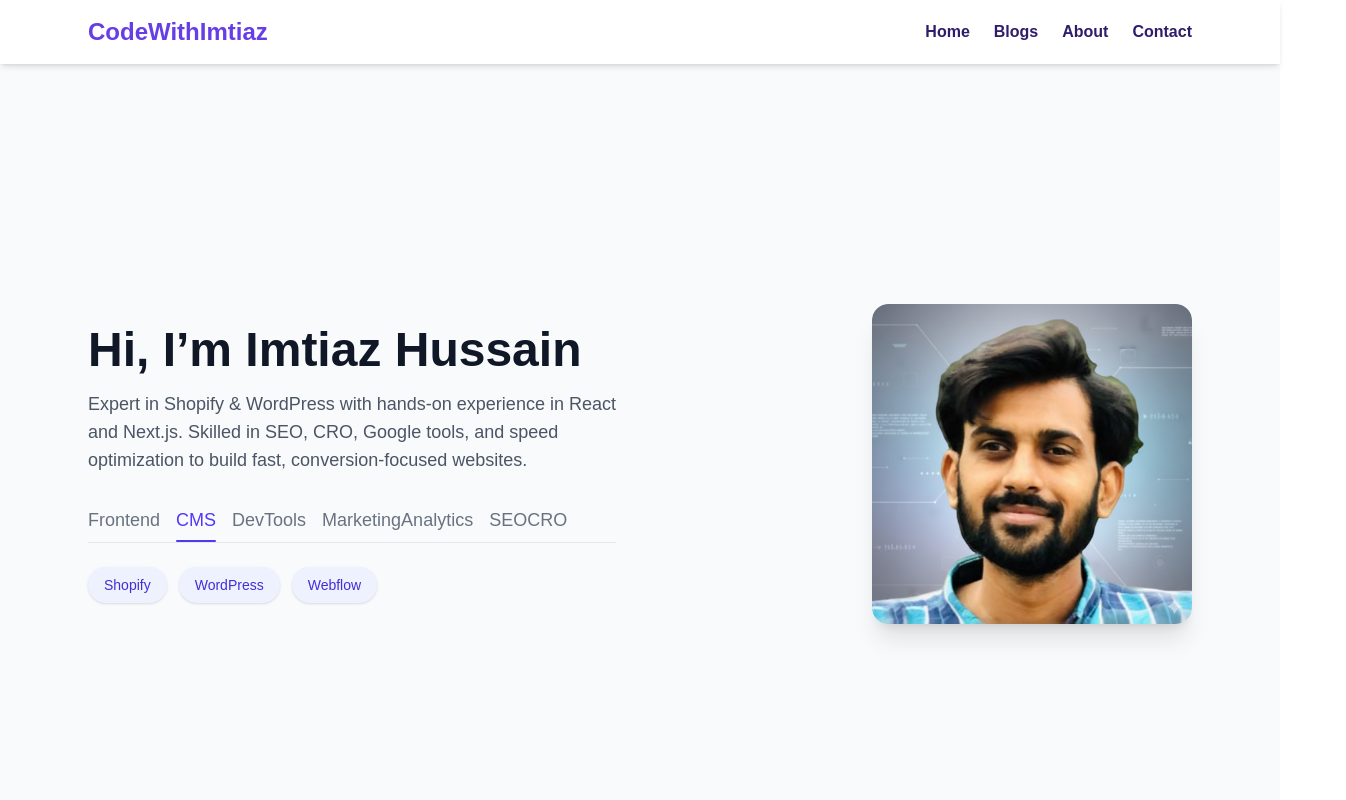
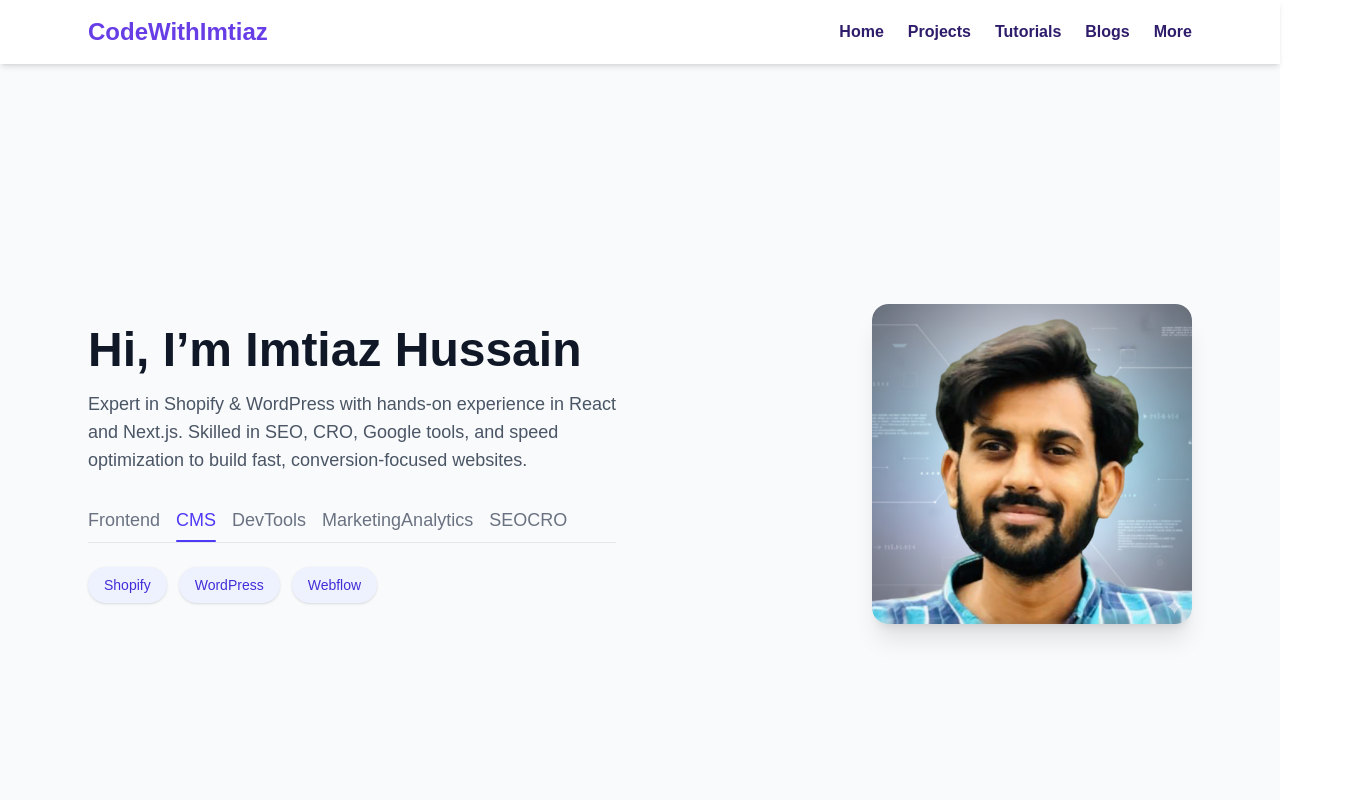
Before and after one commit to Imtiazh346/codewithimtiaz, a Next.js app: page / in a window 1280 px wide. Shown: the top 800 px of the page, 1346 px wide, since content can reach past the window. Built offline with nearby package versions, Linux system fonts and the light colour scheme.

Commit message:
menu items updated

```diff
--- a/src/app/components/CategoriesTabs.jsx
+++ b/src/app/components/CategoriesTabs.jsx
@@ -28,7 +28,7 @@ export default function CategoriesTabs() {
   const [activeTab, setActiveTab] = useState("Shopify");
 
   return (
-    <section className="py-10 bg-background">
+    <section id="blogs" className="py-10 bg-background scroll-mt-20">
       <div className="max-w-6xl mx-auto px-6 text-center">
         <h2 className="text-3xl md:text-4xl font-bold mb-8">Explore by Category</h2>
 
--- a/src/app/components/Header.jsx
+++ b/src/app/components/Header.jsx
@@ -9,19 +9,17 @@ export default function Header() {
 
   const navItems = [
     { name: "Home", href: "/" },
-    {
-      name: "Blogs",
+    { name: "Projects", href: "#projects" },
+    { name: "Tutorials", href: "#tutorials"},
+    { name: "Blogs", href: "#blogs"},
+    { name: "More",
       href: "#",
-      children: [
-        { name: "Next.js", href: "/nextjs" },
-        { name: "Shopify", href: "/shopify" },
-        { name: "WordPress", href: "/wordpress" },
-        { name: "HTML/CSS", href: "/html-css" },
-        { name: "Speed Optimization", href: "/speed" },
-      ],
-    },
-    { name: "About", href: "/about" },
-    { name: "Contact", href: "/contact" },
+      children:[
+        {name: "About", href:"/about"},
+        {name: "Contact", href:"/contact"}
+      ]
+    }
+
   ];
 
   return (
@@ -40,7 +38,7 @@ export default function Header() {
                 <span className="cursor-pointer text-heading font-semibold">
                   {item.name}
                 </span>
-                <div className="absolute left-0 top-full mt-2 bg-white dark:bg-gray-800 shadow-lg rounded-md opacity-0 group-hover:opacity-100 transition-opacity invisible group-hover:visible w-48">
+                <div className="absolute left-0 top-full bg-white dark:bg-gray-800 shadow-lg rounded-md opacity-0 group-hover:opacity-100 transition-opacity invisible group-hover:visible w-48">
                   {item.children.map((child, i) => (
                     <Link
                       key={i}
--- a/src/app/components/ProjectsSection.jsx
+++ b/src/app/components/ProjectsSection.jsx
@@ -41,7 +41,7 @@ const projects = [
 
 export default function ProjectsSection() {
   return (
-    <section className="py-20 bg-gray-50">
+    <section id="projects" className="py-20 bg-gray-50 scroll-mt-20">
       <div className="max-w-6xl mx-auto px-4 sm:px-6">
         {/* header */}
         <div className="flex flex-col md:flex-row md:items-center md:justify-between gap-4 mb-8">
--- a/src/app/components/VideoSection.jsx
+++ b/src/app/components/VideoSection.jsx
@@ -19,7 +19,7 @@ const videos = [
 
 export default function VideoSection() {
   return (
-    <section className="py-10 bg-gray-50 dark:bg-gray-900">
+    <section id="tutorials" className="py-10 bg-gray-50 dark:bg-gray-900 scroll-mt-20">
       <div className="max-w-6xl mx-auto px-4 sm:px-6">
         {/* Section Heading */}
         <motion.h2
--- a/src/app/globals.css
+++ b/src/app/globals.css
@@ -50,3 +50,7 @@ body {
 main {
   flex: 1; /* expands to take available space */
 }
+
+html {
+  scroll-behavior: smooth;
+}
```
